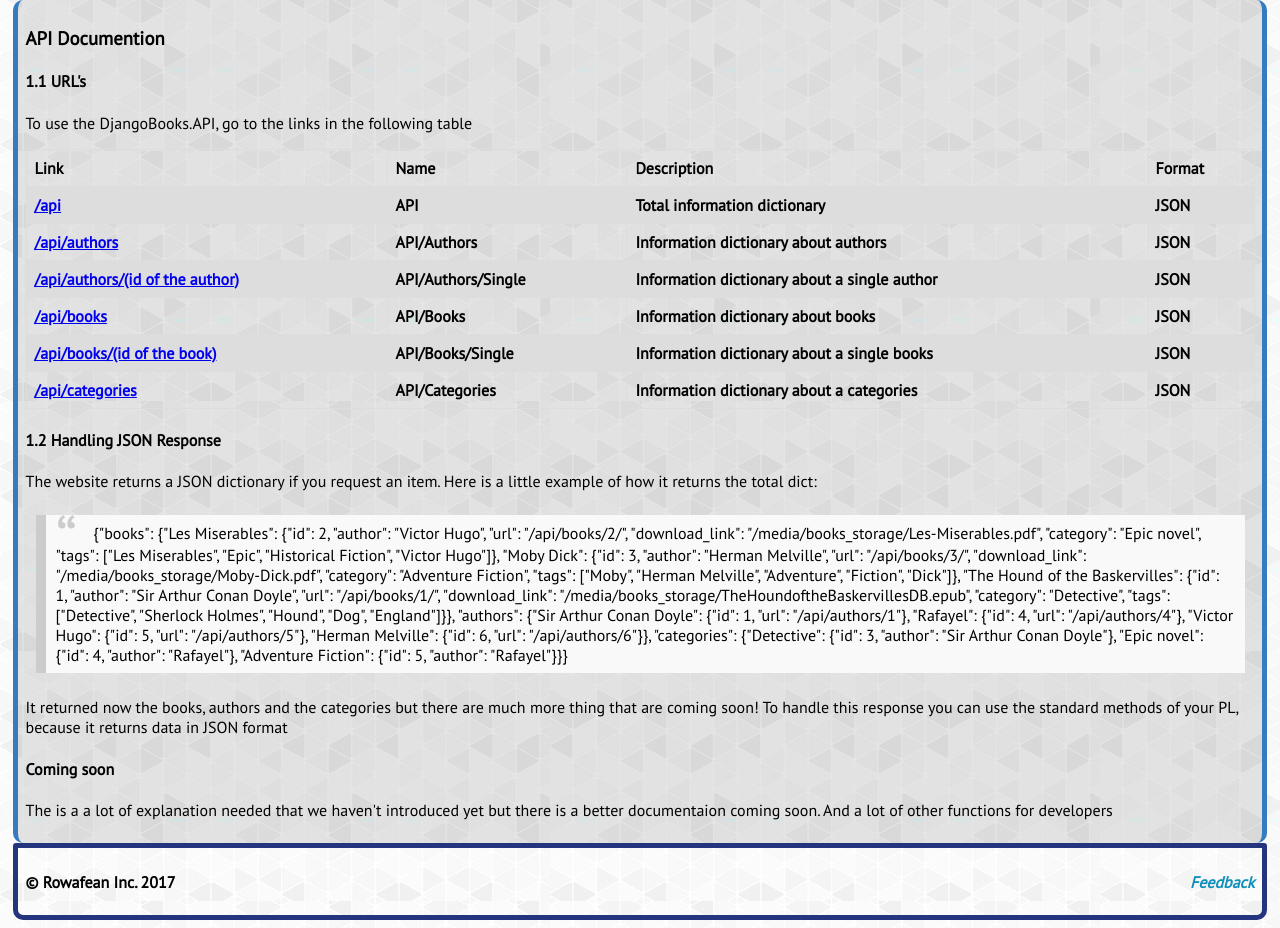
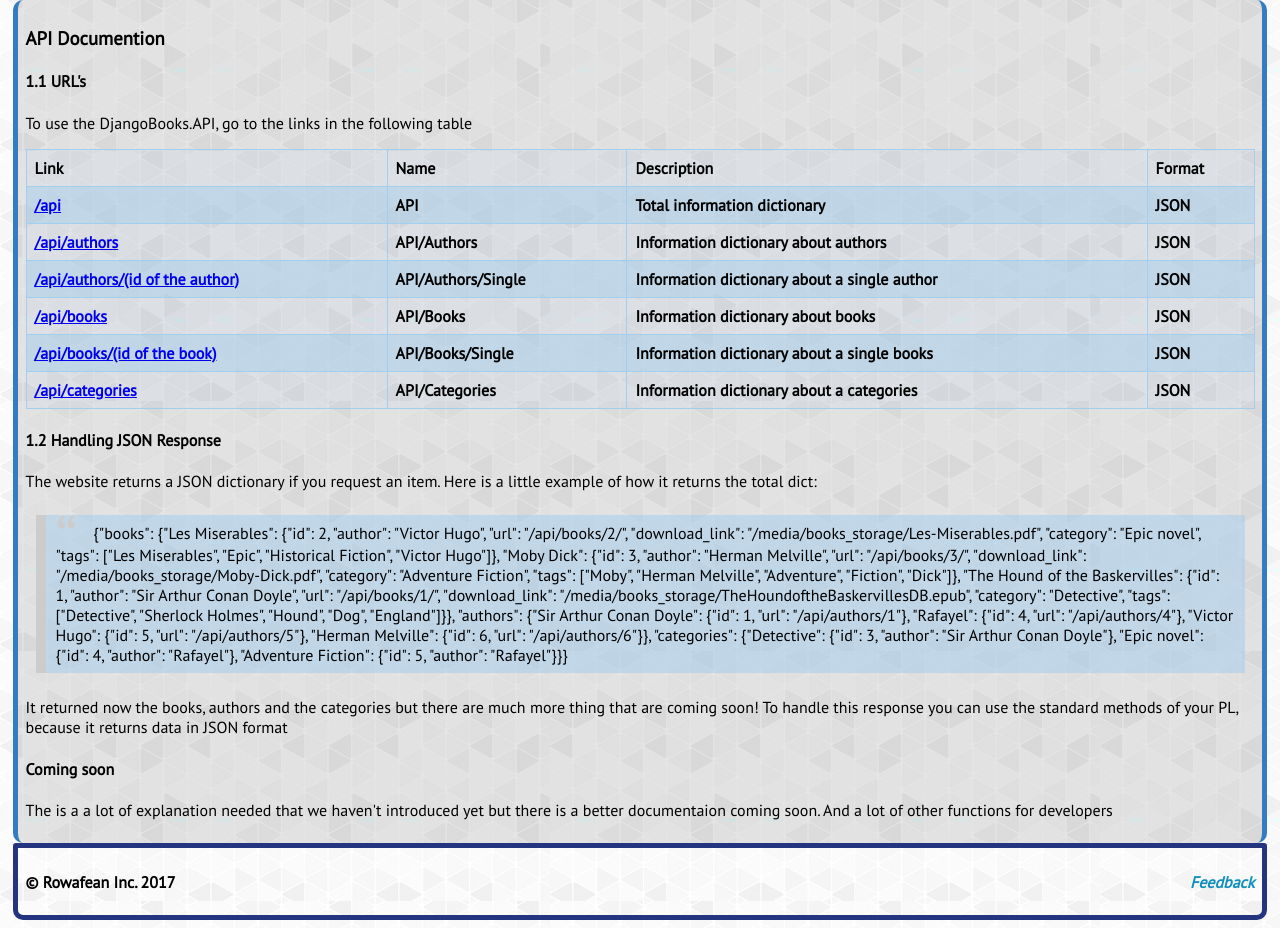
Before and after one commit to RafayelGardishyan/DjangoBooks, a Django app: template blog/templates/blog/api_docs.html in a window 1280 px wide. Shown: the part 99-1027 px from the top of the page. Run offline with Django 3.2, Linux system fonts and the light colour scheme; the template is opened without the code that fills it, so the values that code supplies are empty.

Commit message:
Update api_docs.html

```diff
--- a/blog/templates/blog/api_docs.html
+++ b/blog/templates/blog/api_docs.html
@@ -7,16 +7,20 @@ table {
 }
 
 td, th {
-    border: 1px solid #dddddd;
+    border: 1px solid rgb(162, 206, 239);
     text-align: left;
     padding: 8px;
 }
 
+tr:nth-child(odd) {
+    background-color: rgba(162, 206, 239, 0.1);
+}
+
 tr:nth-child(even) {
-    background-color: #dddddd;
+    background-color: rgba(162, 206, 239, 0.5);
 }
 blockquote {
-  background: #f9f9f9;
+  background: rgba(162, 206, 239, 0.5);
   border-left: 10px solid #ccc;
   margin: 1.5em 10px;
   padding: 0.5em 10px;
```
